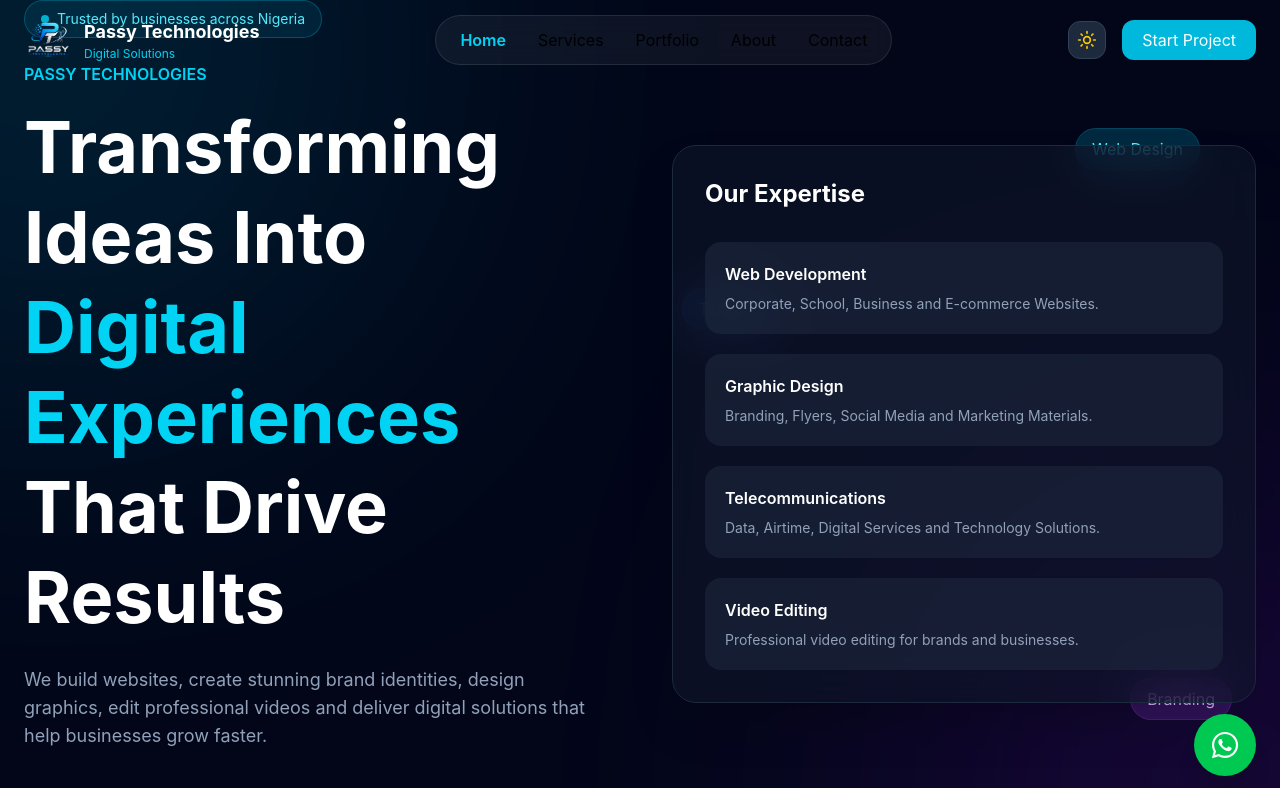
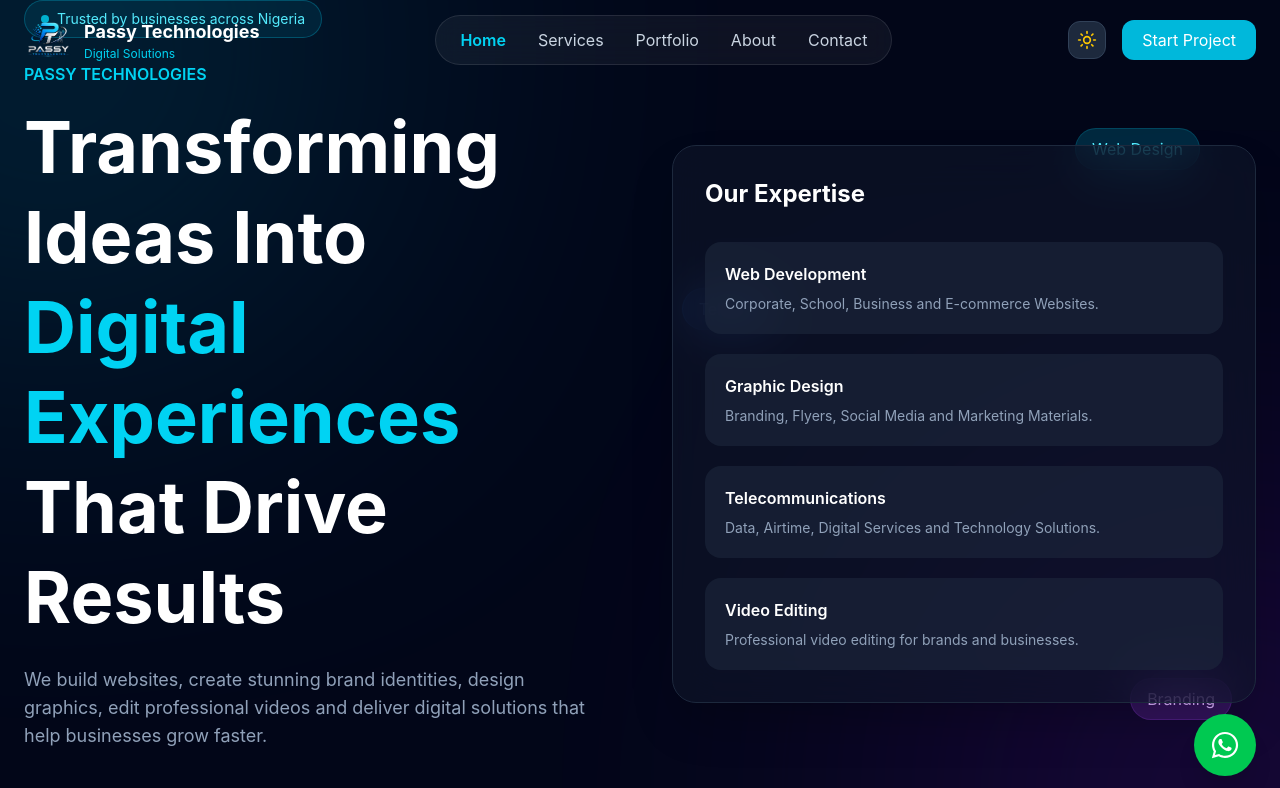
Before and after one commit to MstPaschal/passy-tech-new, a React (Vite) app: page / in a window 1280 px wide. Shown: the top 788 px of the page. Built offline with nearby package versions, Linux system fonts and the light colour scheme.

Commit message:
Active link

```diff
--- a/src/components/Navbar.jsx
+++ b/src/components/Navbar.jsx
@@ -83,10 +83,38 @@
                 : "text-slate-300 hover:text-cyan-400 transition"
             }
           >Home</NavLink>
-          <Link to="/services" className="hover:text-cyan-400">Services</Link>
-          <Link to="/portfolio" className="hover:text-cyan-400">Portfolio</Link>
-          <Link to="/about" className="hover:text-cyan-400">About</Link>
-          <Link to="/contact" className="hover:text-cyan-400">Contact</Link>
+          <NavLink
+            to="/services"
+            className={({ isActive }) =>
+              isActive
+                ? "text-cyan-400 font-semibold"
+                : "text-slate-300 hover:text-cyan-400 transition"
+            }
+          >Services</NavLink>
+          <NavLink
+            to="/portfolio"
+            className={({ isActive }) =>
+              isActive
+                ? "text-cyan-400 font-semibold"
+                : "text-slate-300 hover:text-cyan-400 transition"
+            }
+          >Portfolio</NavLink>
+          <NavLink
+            to="/about"
+            className={({ isActive }) =>
+              isActive
+                ? "text-cyan-400 font-semibold"
+                : "text-slate-300 hover:text-cyan-400 transition"
+            }
+          >About</NavLink>
+          <NavLink
+            to="/contact"
+            className={({ isActive }) =>
+              isActive
+                ? "text-cyan-400 font-semibold"
+                : "text-slate-300 hover:text-cyan-400 transition"
+            }
+          >Contact</NavLink>
 
         </div>
 
```
